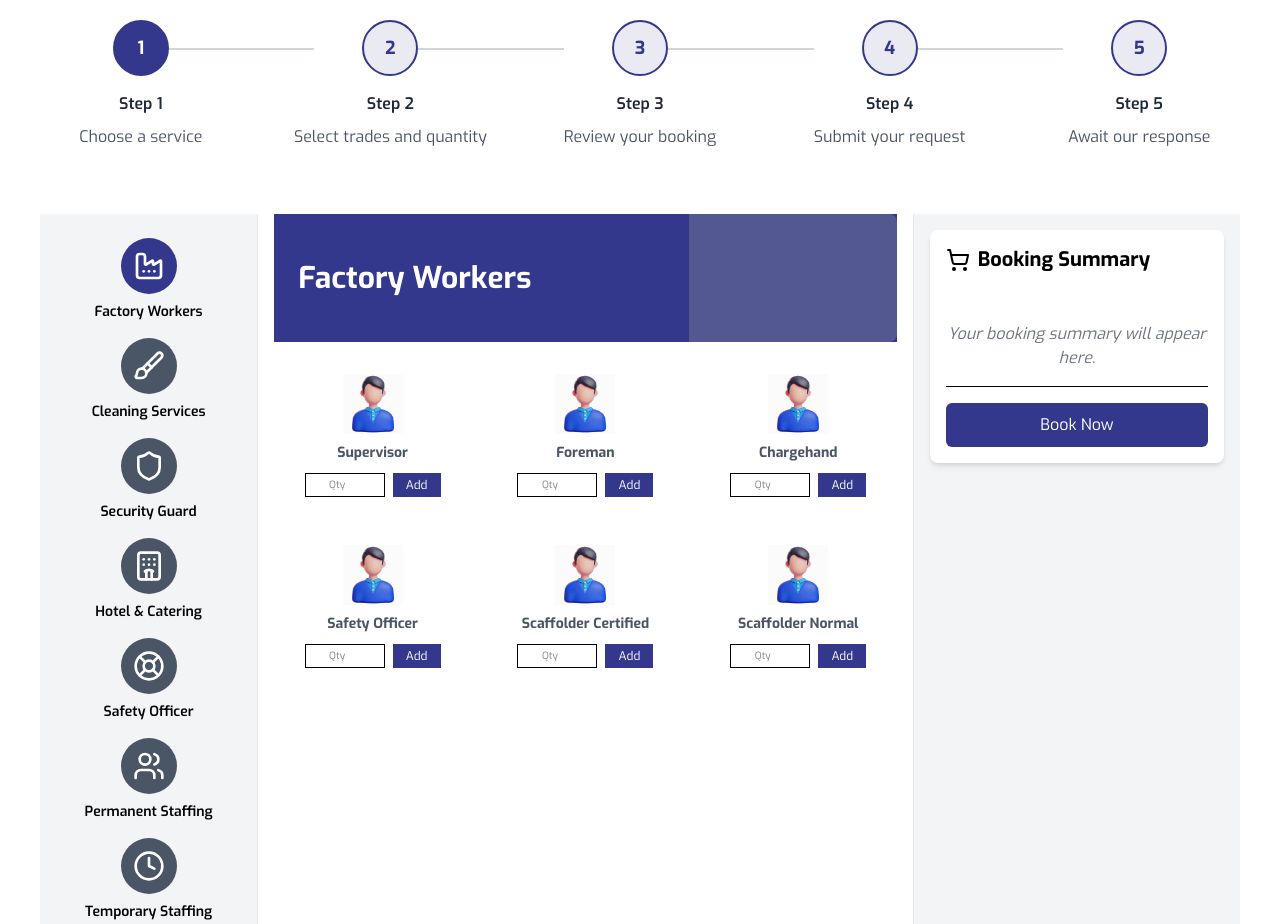
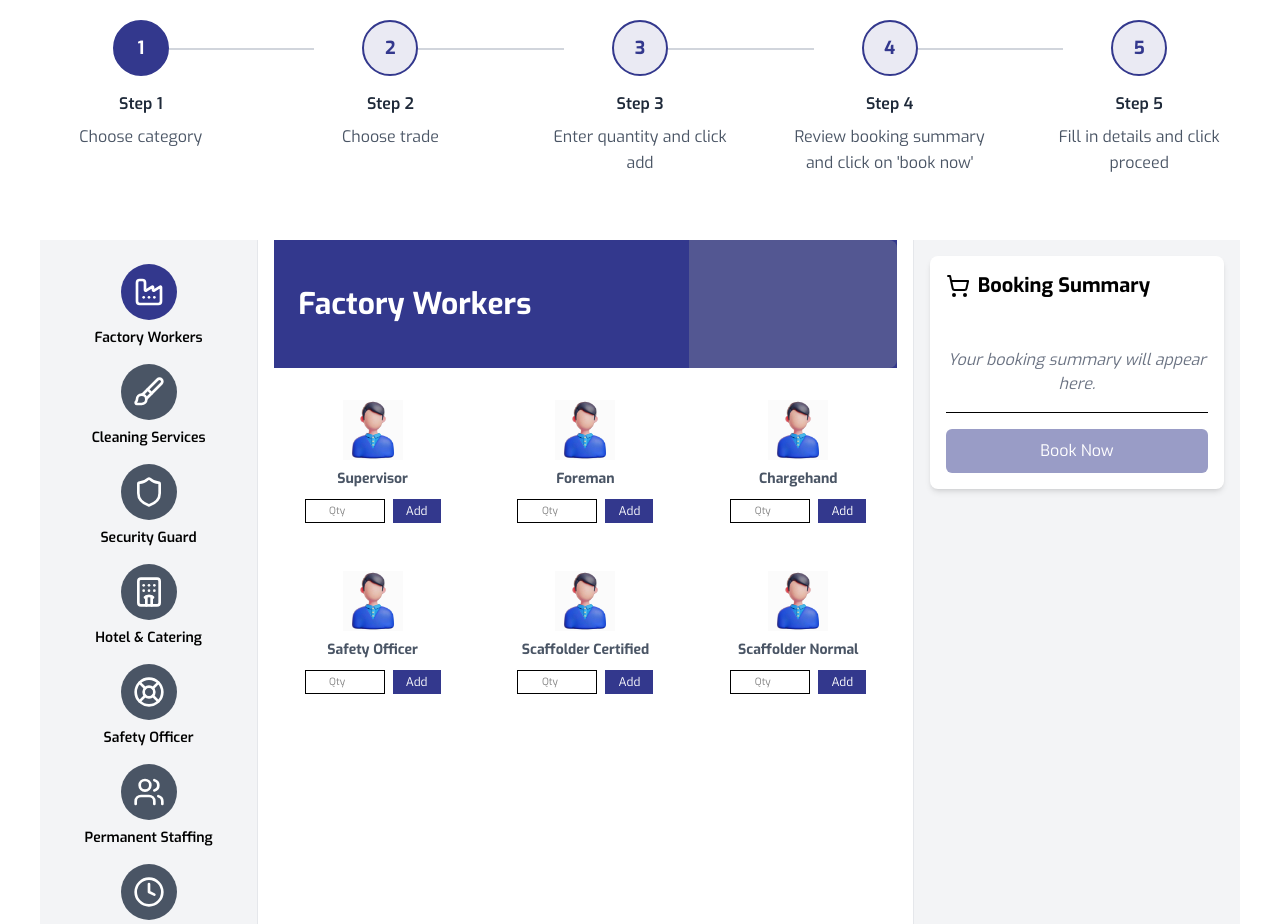
Before and after one commit to mithunbiswas1/manpower-frontend, a Next.js app: page /get-service in a window 1280 px wide. Shown: the part 820-1744 px from the top of the page. Built offline with nearby package versions, Linux system fonts and the light colour scheme; grey boxes are pictures that could not be loaded.

Commit message:
updates asddsa fd

```diff
--- a/src/components/custom/ButtonSecondary.jsx
+++ b/src/components/custom/ButtonSecondary.jsx
@@ -5,12 +5,16 @@ export const ButtonSecondary = ({
   className = "",
   onClick,
   type = "button",
+  disabled = false,
 }) => {
   return (
     <button
       type={type}
       onClick={onClick}
-      className={`group relative overflow-hidden rounded-md bg-primary px-4 lg:px-6 2xl:px-8 py-1 lg:py-2.5 2xl:py-3 text-white ${className}`}
+      disabled={disabled}
+      className={`group relative overflow-hidden rounded-md bg-primary px-4 lg:px-6 2xl:px-8 py-1 lg:py-2.5 2xl:py-3 text-white transition-all duration-200
+        ${disabled ? "opacity-50 cursor-not-allowed" : "hover:bg-primary/90"}
+        ${className}`}
     >
       {/* Button content */}
       <span className="relative z-10">{children}</span>
--- a/src/components/pages/clients/ClientsComponents.jsx
+++ b/src/components/pages/clients/ClientsComponents.jsx
@@ -36,12 +36,12 @@ export const ClientsComponents = () => {
         See Our Honorable Clients
       </SectionSubHeading>
 
-      <div className="grid grid-cols-2 md:grid-cols-3 lg:grid-cols-4 2xl:grid-cols-5 gap-4 md:gap-6 lg:gap-8">
+      <div className="max-w-3xl mx-auto grid grid-cols-3 md:grid-cols-4 lg:grid-cols-5 2xl:grid-cols-6 gap-8 md:gap-10 lg:gap-12">
         {clientLogos.map((logo, idx) => (
           <Image
             src={logo}
             alt={`Client ${idx + 1}`}
-            className="h-full w-full object-contain p-3 m-2 bg-white rounded-lg border border-gray-200"
+            className="h-full w-full object-contain p-3 m-2 bg-white rounded-lg "
           />
         ))}
       </div>
--- a/src/components/pages/get-service/BookingStepper.jsx
+++ b/src/components/pages/get-service/BookingStepper.jsx
@@ -8,13 +8,12 @@ import { SectionTitle } from "@/components/custom/SectionTitle";
 import { Paragraph } from "@/components/custom/Paragraph";
 
 const steps = [
-  { id: 1, text: "Choose a service" },
-  { id: 2, text: "Select trades and quantity" },
-  { id: 3, text: "Review your booking" },
-  { id: 4, text: "Submit your request" },
-  { id: 5, text: "Await our response" },
+  { id: 1, text: "Choose category" },
+  { id: 2, text: "Choose trade" },
+  { id: 3, text: "Enter quantity and click add" },
+  { id: 4, text: "Review booking summary and click on 'book now'" },
+  { id: 5, text: "Fill in details and click proceed" },
 ];
-
 export const BookingStepper = ({ activeStep }) => {
   return (
     <section className="_max_width py-16 px-4 md:px-10 bg-white">
```
